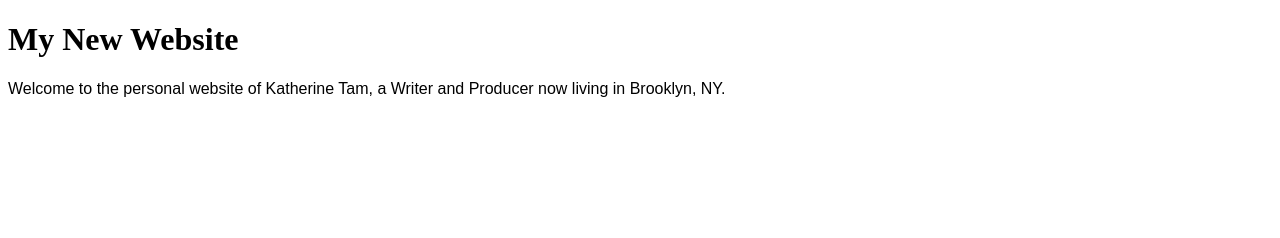
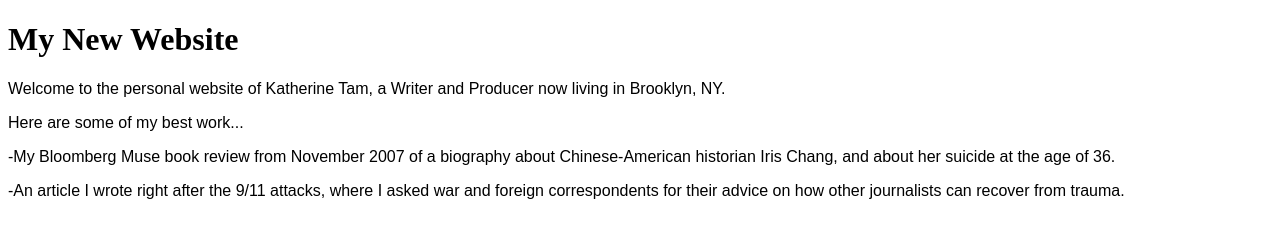
Before and after one commit to katherinetam14/KT-website, a plain HTML site: page index.html in a window 1280 px wide. Drawn offline with Linux system fonts and the light colour scheme.

Commit message:
Update index.html
Updated home page to add links to two stories: my Iris Chang biography book review, and my post-9/11 article on journalists surviving trauma.

```diff
--- a/index.html
+++ b/index.html
@@ -12,7 +12,14 @@
 <body>
 
 <h1>My New Website</h1>
+
 <p class="p1">Welcome to the personal website of Katherine Tam, a Writer and Producer now living in Brooklyn, NY.</p>
+
+<p class="p1">Here are some of my best work...</p>
+
+<p class="p1">-My Bloomberg Muse book review from November 2007 of a biography about Chinese-American historian Iris Chang, and about her suicide at the age of 36.</p>
+
+<p class="p1">-An article I wrote right after the 9/11 attacks, where I asked war and foreign correspondents for their advice on how other journalists can recover from trauma.</p>
 
 </body>
 </html>
```
